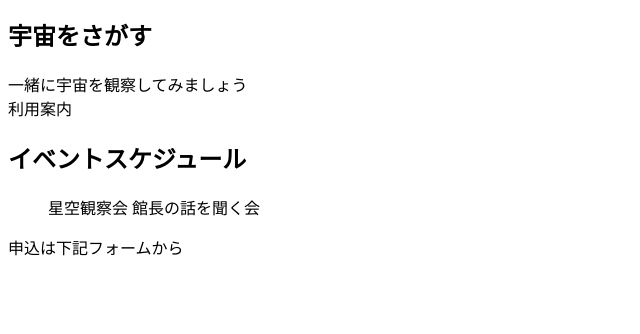
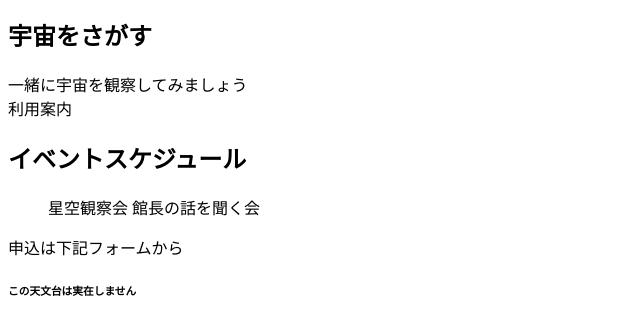
Before and after one commit to ick2322022/prg20241118, a plain HTML site: page index.html in a window 1280 px wide. Shown: the part 116-450 px from the top of the page, without its empty margins (0-640 px from the left). Drawn offline with Linux system fonts and the light colour scheme.

Commit message:
1126_update4

```diff
--- a/index.html
+++ b/index.html
@@ -18,5 +18,6 @@
             <il>館長の話を聞く会</il>
         </ul>
         <p>申込は下記フォームから</p>
+        <h6>この天文台は実在しません</h6>
     </body>
 </html>
```
